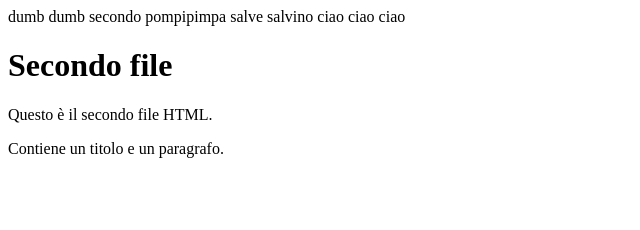
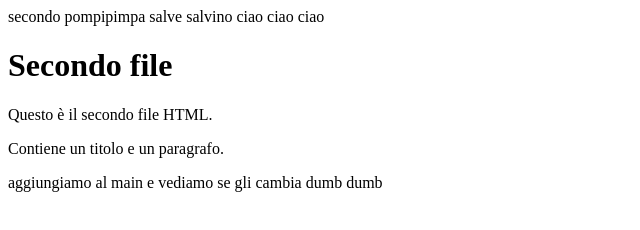
Before and after one commit to ArefinAhmad/Prova1, a plain HTML site: page index2.html in a window 1280 px wide. Shown: the whole page, without its empty margins (0-640 px from the left). Drawn offline with Linux system fonts and the light colour scheme.

Commit message:
variazione dev2

```diff
--- a/index2.html
+++ b/index2.html
@@ -5,11 +5,14 @@
     <meta name="viewport" content="width=, initial-scale=1.0">
     <title>Document</title>
 </head>
-<body>dumb dumb<body>
+
     <head>secondo pompipimpa</head>
         <head> salve salvino ciao ciao ciao </head>
     <h1>Secondo file</h1>
     <p>Questo è il secondo file HTML.</p>
     <p>Contiene un titolo e un paragrafo.</p>
 </body>
+<body>
+    aggiungiamo al main e vediamo se gli cambia dumb dumb
+</body>
 </html>
```
